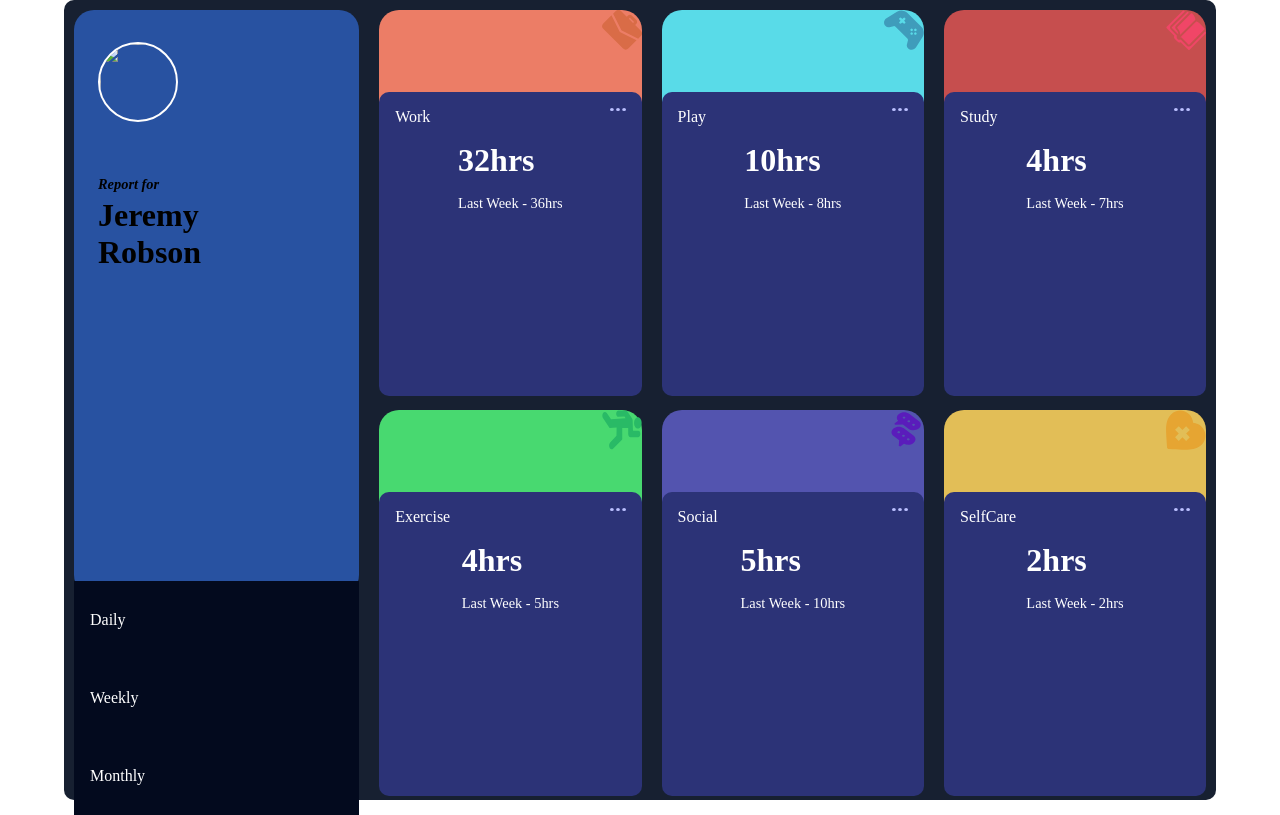
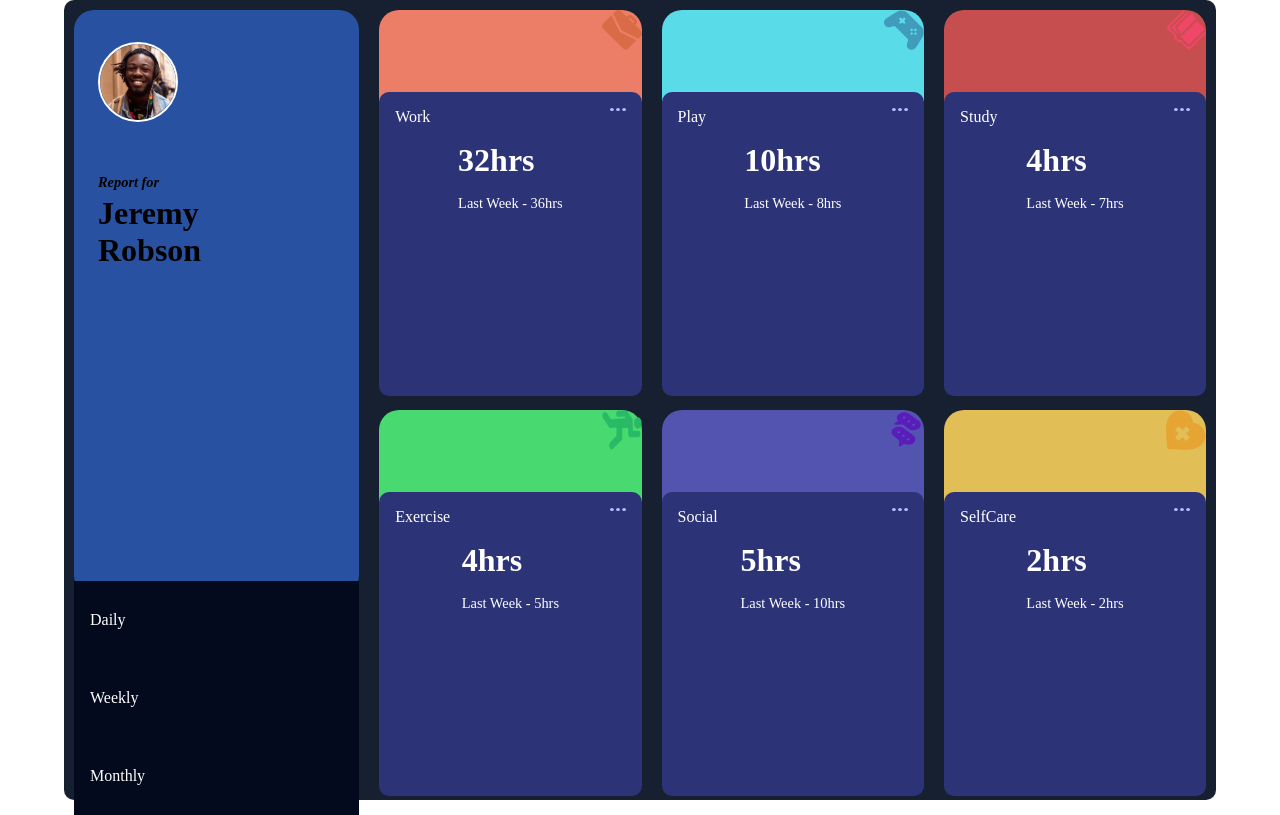
Before and after one commit to kemboi590/Time-Tracking-Dashboard, a plain HTML site: page index.html in a window 1280 px wide. Drawn offline with Linux system fonts and the light colour scheme; the site is published under a folder, as on GitHub Pages, so addresses that start at the root find nothing.

Commit message:
image edited

```diff
--- a/index.html
+++ b/index.html
@@ -14,7 +14,7 @@
         <div id="item1" class="item ">
             <!-- image and description -->
             <div class="introdiv">
-                <img src="/images/image-jeremy.png" alt="" class="jeremyimg">
+                <img src="images/image-jeremy.png" alt="" class="jeremyimg">
 
             <h2 class="introName"><span>Report for</span>  <br> Jeremy <br> Robson</h2>
             </div>
```
